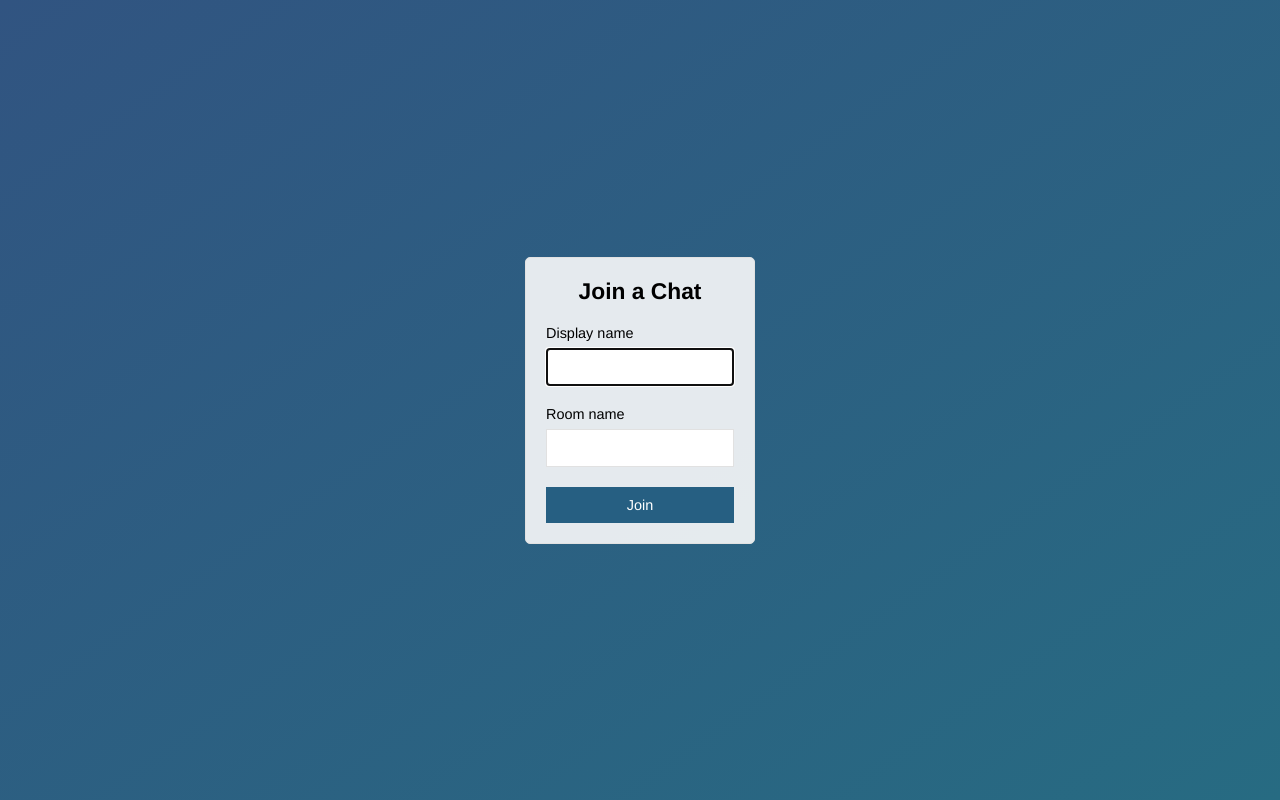
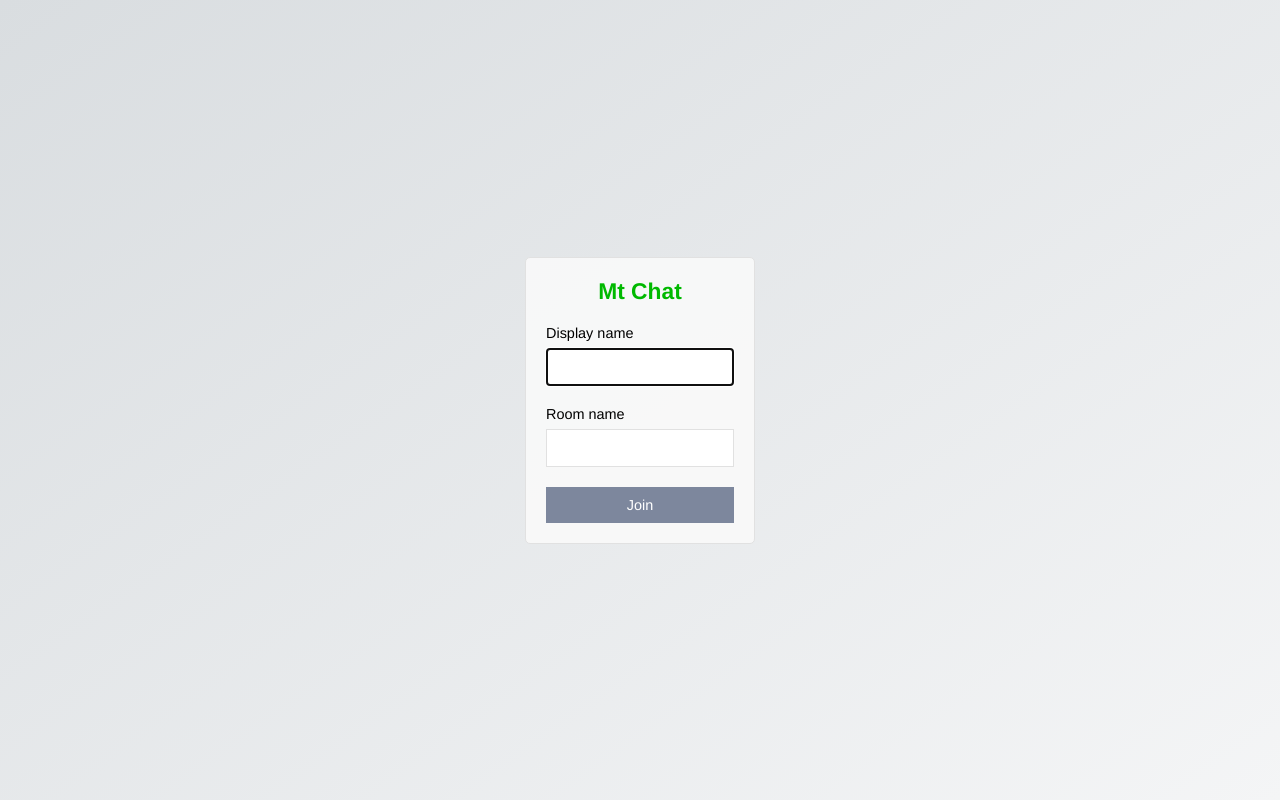
Before and after one commit to motea927/node-app-chat, a website: page public/index.html in a window 1280 px wide. Drawn offline with Linux system fonts and the light colour scheme.

Commit message:
change style

```diff
--- a/public/css/styles.css
+++ b/public/css/styles.css
@@ -12,6 +12,7 @@
   }
 
   h3 {
+    color:#00b900;
     font-weight: 600;
     text-align: center;
     font-size: 1.5rem;
@@ -19,7 +20,7 @@
 
   button {
     border: none;
-    background: #265f82;
+    background: #7d879d;
     color: white;
     cursor: pointer;
     padding: 10px;
@@ -44,12 +45,12 @@
     height: 100vh;
     width: 100vw;
     justify-content: center;
-    background: -moz-linear-gradient(125deg, rgba(39,107,130,1) 0%, rgba(49,84,129,1) 100%); /* ff3.6+ */
+    background: -moz-linear-gradient(325deg, rgba(244, 245, 246,1) 0%, rgba(217, 221, 224,1) 100%); /* ff3.6+ */
     background: -webkit-gradient(linear, left top, right bottom, color-stop(0%, rgba(49,84,129,1)), color-stop(100%, rgba(39,107,130,1))); /* safari4+,chrome */
-    background: -webkit-linear-gradient(125deg, rgba(39,107,130,1) 0%, rgba(49,84,129,1) 100%); /* safari5.1+,chrome10+ */
-    background: -o-linear-gradient(125deg, rgba(39,107,130,1) 0%, rgba(49,84,129,1) 100%); /* opera 11.10+ */
-    background: -ms-linear-gradient(125deg, rgba(39,107,130,1) 0%, rgba(49,84,129,1) 100%); /* ie10+ */
-    background: linear-gradient(325deg, rgba(39,107,130,1) 0%, rgba(49,84,129,1) 100%); /* w3c */
+    background: -webkit-linear-gradient(325deg, rgba(244, 245, 246,1) 0%, rgba(217, 221, 224,1) 100%); /* safari5.1+,chrome10+ */
+    background: -o-linear-gradient(325deg, rgba(244, 245, 246,1) 0%, rgba(217, 221, 224,1) 100%); /* opera 11.10+ */
+    background: -ms-linear-gradient(325deg, rgba(244, 245, 246,1) 0%, rgba(217, 221, 224,1) 100%); /* ie10+ */
+    background: linear-gradient(325deg, rgba(244, 245, 246,1) 0%, rgba(217, 221, 224,1) 100%); /* w3c */
   }
 
   .centered-form__form {
@@ -87,11 +88,11 @@
     overflow-y: auto;
     width: 260px;
     height: 100vh;
-    background: -moz-linear-gradient(125deg, rgba(39,107,130,1) 0%, rgba(49,84,129,1) 100%); /* ff3.6+ */
+    background: -moz-linear-gradient(325deg, rgba(244, 245, 246,1) 0%, rgba(217, 221, 224,1) 100%); /* ff3.6+ */
     background: -webkit-gradient(linear, left top, right bottom, color-stop(0%, rgba(49,84,129,1)), color-stop(100%, rgba(39,107,130,1))); /* safari4+,chrome */
-    background: -webkit-linear-gradient(125deg, rgba(39,107,130,1) 0%, rgba(49,84,129,1) 100%); /* safari5.1+,chrome10+ */
-    background: -o-linear-gradient(125deg, rgba(39,107,130,1) 0%, rgba(49,84,129,1) 100%); /* opera 11.10+ */
-    background: -ms-linear-gradient(125deg, rgba(39,107,130,1) 0%, rgba(49,84,129,1) 100%); /* ie10+ */
+    background: -webkit-linear-gradient(325deg, rgba(244, 245, 246,1) 0%, rgba(217, 221, 224,1) 100%); /* safari5.1+,chrome10+ */
+    background: -o-linear-gradient(325deg, rgba(244, 245, 246,1) 0%, rgba(217, 221, 224,1) 100%); /* opera 11.10+ */
+    background: -ms-linear-gradient(325deg, rgba(244, 245, 246,1) 0%, rgba(217, 221, 224,1) 100%); /* ie10+ */
     background: linear-gradient(325deg, rgba(39,107,130,1) 0%, rgba(49,84,129,1) 100%); /* w3c */
   }
 
--- a/public/index.html
+++ b/public/index.html
@@ -11,7 +11,7 @@
         <div class="centered-form__form">
             <form action="/chat.html">
                 <div class="form-field">
-                    <h3>Join a Chat</h3>
+                    <h3>Mt Chat</h3>
                 </div>
                 <div class="form-field">
                     <label> Display name</label>
```
